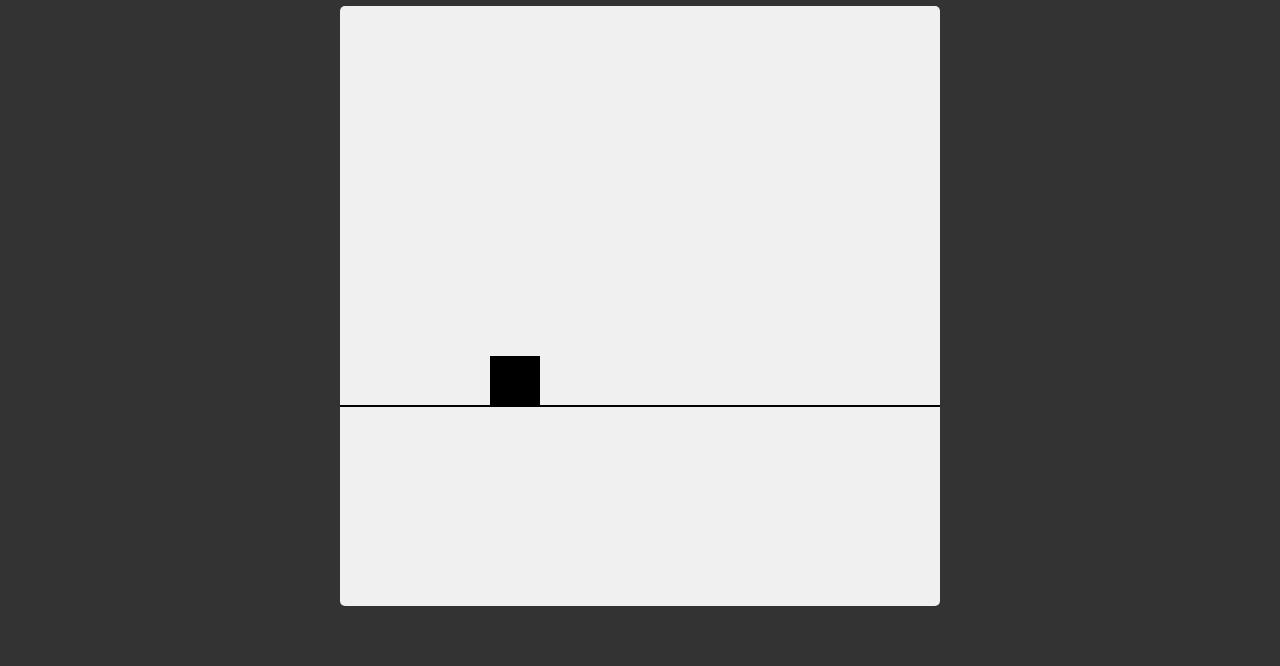
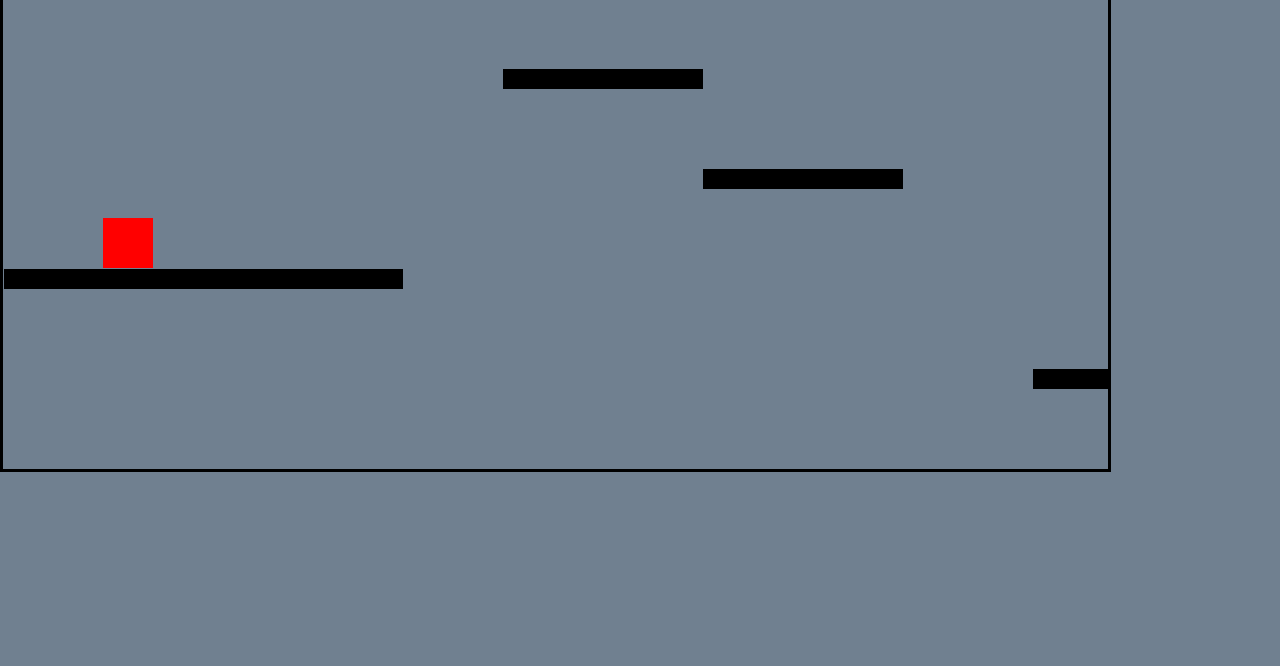
Before and after one commit to DouglasEresu/Jumpy-Kangaroo-Game, a plain HTML site: page Index.html in a window 1280 px wide. Shown: the part 134-800 px from the top of the page. Drawn offline with Linux system fonts and the light colour scheme.

Commit message:
second commit

```diff
--- a/Index.html
+++ b/Index.html
@@ -3,14 +3,13 @@
 <html lang="en">
 <head>
     <meta charset="UTF-8"/>
-    <meta http-equiv="X-UA-Compatible" content="IE=edge"/>
-    <meta name="viewport" content="width=device-width, initial-scale=1.0"/>
+
     <title>Jumpy Kangaroo Game</title>
 <link rel="stylesheet" href="index.css"/>
 </head>
 <body>
-    <h1>Jumpy Kangaroo Game</h1>
-<canvas width="600" height="600" id="canvas"></canvas>
+
+  <canvas id="canvas"></canvas>
 
     <script src="main.js"></script>
 </body>
--- a/index.css
+++ b/index.css
@@ -1,22 +1,14 @@
-* {
-  box-sizing: border-box;
-  font-family: Arial, Helvetica, sans-serif;
-}
+*{
+    margin: 0px;
 
-body{
-background-color: #333;
-color: white;
-height: 100vh;
-width: 100vw;
-position: fixed;
-display: flex;
-flex-direction: column;
-justify-content: center;
-align-items: center;
-margin: 0;
-}
+    }
 
-#canvas{
-border-radius: 5px;
-background-color: #f0f0f0;
-}
+    #canvas{
+    border: 3px solid black;
+    }
+
+    body{
+
+        background-color: slategrey;
+        display: flex;
+    }
--- a/main.js
+++ b/main.js
@@ -1,85 +1,271 @@
-const canvas = document.getElementById("canvas");
+window.addEventListener("load", function(){
+    const canvas = document.querySelector("#canvas");
     const ctx = canvas.getContext("2d");
 
-// sound effects
-let scoreSFX = new Audio("https://archive.org/download/classiccoin/classiccoin.wav");
-let gameOverSFX = new Audio("https://archive.org/download/smb_gameover/smb_gameover.wav");
-let jumpSFX = new Audio("https://archive.org/download/jump_20210424/jump.wav");
 
 
-function drawBackgroundLine() {
-  ctx.beginPath();
-  ctx.moveTo(0,400);
-  ctx.lineTo(600,400);
-  ctx.lineWidth = 1.9;
-  ctx.strokeStyle = "black";
-  ctx.stroke();
+    canvas.height = 600;
+    canvas.width = 1105;
+
+const gravity = 1.5
+
+    class Player{
+constructor() {
+    this.speed = 10
+    this.position = {
+        x: 100,
+        y: 100
     }
-
-class Player {
-constructor(x,y,size,color){
-        this.x=x;
-        this.y=y;
-        this.size=size;
-        this.color=color;
-        this.jumpHeight = 12;
-        // These three are for jump config.
-        this.shouldJump = false;
-        this.jumpCounter = 0;
+      this.velocity = {
+          x: 0,
+          y: 0
+      }
+      this.width = 50
+      this.height = 50
 
 }
 
-    jump() {
-        if(this.shouldJump){
-             this.jumpCounter++;
-             if(this.jumpCounter < 15){
-            // go up
-            this.y -= this.jumpHeight;
-         }else if(this.jumpCounter > 14 && this.jumpCounter < 19){
-             this.y += 0;
-         }else if(this.jumpCounter < 33){
-            //  come back down
-            this.y += this.jumpHeight;
+draw() {
+    ctx.fillStyle = "red"
+   ctx.fillRect(this.position.x, this.position.y, this.width, this.height)
+
 }
+update() {
+    this.draw()
+    this.position.x += this.velocity.x
+    this.position.y += this.velocity.y
 
-        //  end cycle
-        if(this.jumpCounter >= 32){
-            this.shouldJump = false;
-        }
+    if (this.position.y + this.height + this.velocity.y <= canvas.height)
+  this.velocity.y += gravity
+
 }
     }
 
-  draw(){
-        this.jump();
-        ctx.fillStyle = this.color;
-        ctx.fillRect(this.x,this.y,this.size,this.size);
+    class Platform {
+    constructor({x, y}) {
+        this.position ={
+            x,
+            y
+        }
+        this.width = 200
+        this.height = 20
+    }
+
+    draw() {
+        ctx.fillStyle = "black"
+        ctx.fillRect(this.position.x, this.position.y, this.width, this.height)
+    }
+
+}
+
+
+let player = new Player()
+
+    let platforms = [new Platform({
+        x:1, y: 400
+    }),new Platform({
+        x: 200, y: 400
+    }), new Platform({
+        x: 500, y: 200
+    }), new Platform({
+        x: 700, y: 300
+    }), new Platform({
+        x: 1030, y: 500
+    }), new Platform({
+        x: 1330, y: 100
+    }), new Platform({
+        x: 1530,  y: 100
+    }), new Platform({
+        x: 1930, y: 200
+    }), new Platform({
+        x: 2330, y: 300
+    }), new Platform({
+        x: 2730, y: 500
+    })
+    ]
+
+
+
+    const keys = {
+        right: {
+            pressed: false
+        },
+        left: {
+            pressed: false
         }
     }
 
-let player = new Player(150, 350, 50, "black");
 
 
 
-function animate() {
-  requestAnimationFrame(animate);
-  ctx.clearRect(0,0,canvas.width,canvas.height);
+
+function init() {
+
+     player = new Player()
+
+     platforms = [new Platform({
+        x:1, y: 400
+    }),new Platform({
+        x: 200, y: 400
+    }), new Platform({
+        x: 500, y: 200
+    }), new Platform({
+        x: 700, y: 300
+    }), new Platform({
+        x: 1030, y: 500
+    }), new Platform({
+        x: 1330, y: 100
+    }), new Platform({
+        x: 1530,  y: 100
+    }), new Platform({
+        x: 1930, y: 200
+    }), new Platform({
+        x: 2330, y: 300
+    }), new Platform({
+        x: 2730, y: 500
+    })
+    ]
 
 
-// canvas Logic
-   drawBackgroundLine();
-// foreground
-   player.draw();
+
+
+
 }
 
-animate();
-// event listeners
-addEventListener("keydown", e => {
-      if(e.code === "space bar"){
-          if(!player.shouldJump){
-              jumpSFX.play();
-              player.jumpCounter = 0;
-              player.shouldJump = true;
+    function animate() {
+        requestAnimationFrame(animate)
+        ctx.clearRect(0, 0, canvas.width, canvas.height )
+
+
+
+
+        platforms.forEach(platform =>{
+            platform.draw()
+        })
+        player.update()
+
+
+        if (keys.right.pressed && player.position.x < 400) {
+            player.velocity.x = player.speed
+        }else if (keys.left.pressed && player.position.x > 100)
+      {
+            player.velocity.x = player.speed
+
+        }else {player.velocity.x = 0
+
+        if (keys.right.pressed){
+            platforms.forEach(platform =>{
+                platform.position.x -= player.speed
+            })
+        }else if (keys.left.pressed) {
+            platforms.forEach(platform =>{
+                platform.position.x += player.speed
+            platform.position.x += player.speed
+        })
     }
 }
+        // Platform collision detection
+        platforms.forEach(platform =>{
+        if (player.position.y + player.height <= platform.position.y
+             && player.position.y + player.height + player.velocity.y >=
+            platform.position.y
+            &&player.position.x + player.width >= platform.position.x
+             && player.position.x <= platform.position.x + platform.width) {
+            player.velocity.y = 0
+        }
+    })
+
+
+// lose condition
+if (player.position.y > canvas.height) {
+    init()
+}
+
+
+    }
+
+
+
+    animate()
+
+
+    addEventListener('keydown', ({keyCode}) => {
+
+        console.log(keyCode)
+        switch (keyCode) {
+
+            case 65:
+                console.log('left')
+                keys.left.pressed = true
+                break
+
+
+
+                    case 83:
+                        console.log('down')
+                        break
+
+
+
+                            case 68:
+                                console.log('right')
+                                keys.right.pressed = true
+                                break
+
+
+
+                                    case 87:
+                                        console.log('up')
+                                        player.velocity.y -= 10
+                                        break
+
+
+        }
+
+
+
+
 
     })
+
+    addEventListener('keyup', ({keyCode}) => {
+
+        console.log(keyCode)
+        switch (keyCode) {
+
+            case 65:
+                console.log('left')
+                keys.left.pressed = false
+                break
+
+
+
+                    case 83:
+                        console.log('down')
+                        break
+
+
+
+                            case 68:
+                                console.log('right')
+                                keys.right.pressed = false
+                                break
+
+
+
+                                    case 87:
+                                        console.log('up')
+                                        player.velocity.y -= 15
+                                        break
+
+
+        }
+
+
+
+
+
+
+    })
+
+})
```
Lines whose indentation alone changed are shown as unchanged.
